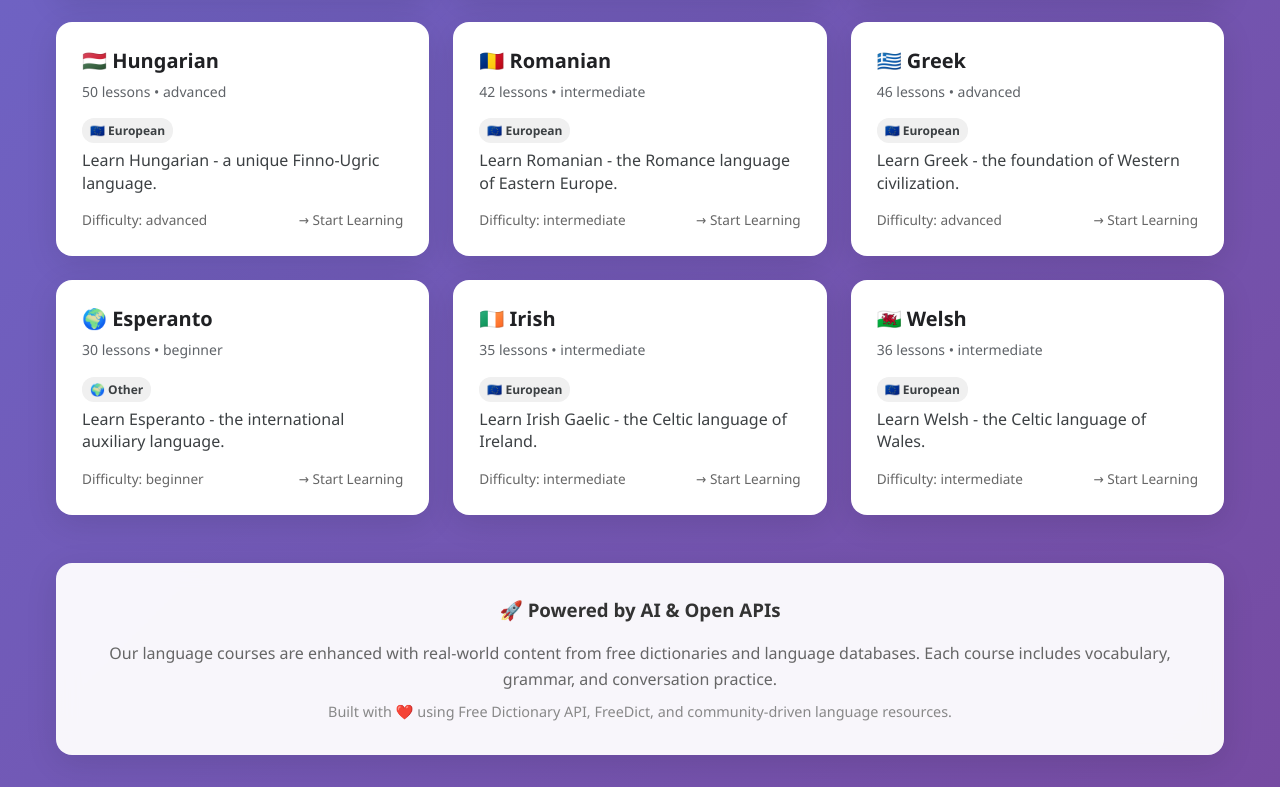
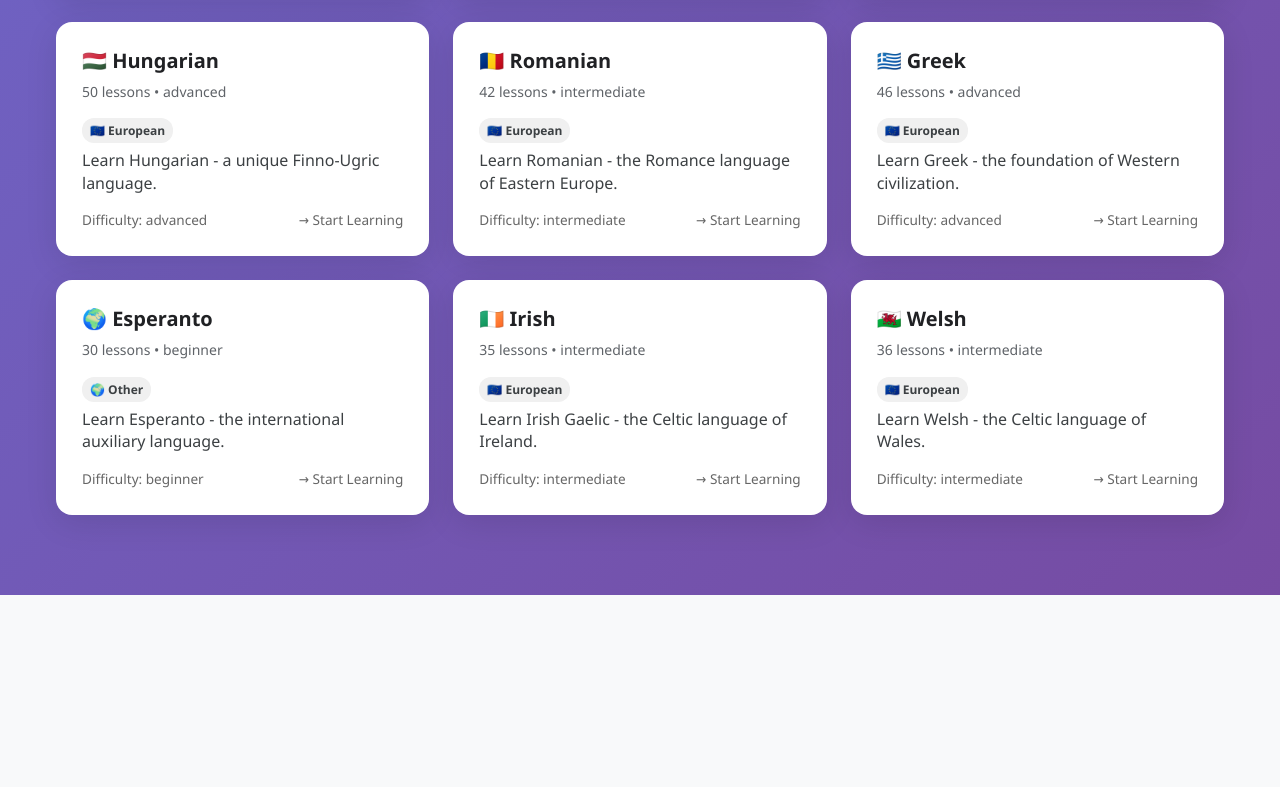
Before and after one commit to FireeF/seminarski-rad-web, a React (Create React App) app: page /languages in a window 1280 px wide. Shown: the part 2557-3344 px from the top of the page. After the commit the page ends 3152 px from the top, so only its background shows below. Built offline with nearby package versions, Linux system fonts and the light colour scheme.

Commit message:
remove footera smrdljivog

```diff
--- a/src/pages/LanguagesPage.tsx
+++ b/src/pages/LanguagesPage.tsx
@@ -288,17 +288,7 @@ const LanguagesPage: React.FC = () => {
           </div>
         )}
 
-        {/* Footer Info */}
-        <div className="languages-footer">
-          <h3>🚀 Powered by AI & Open APIs</h3>
-          <p style={{ margin: '0.5rem 0', color: '#666' }}>
-            Our language courses are enhanced with real-world content from free dictionaries and language databases.
-            Each course includes vocabulary, grammar, and conversation practice.
-          </p>
-          <p style={{ fontSize: '0.9rem', color: '#888' }}>
-            Built with ❤️ using Free Dictionary API, FreeDict, and community-driven language resources.
-          </p>
-        </div>
+
       </div>
     </div>
   );
```
